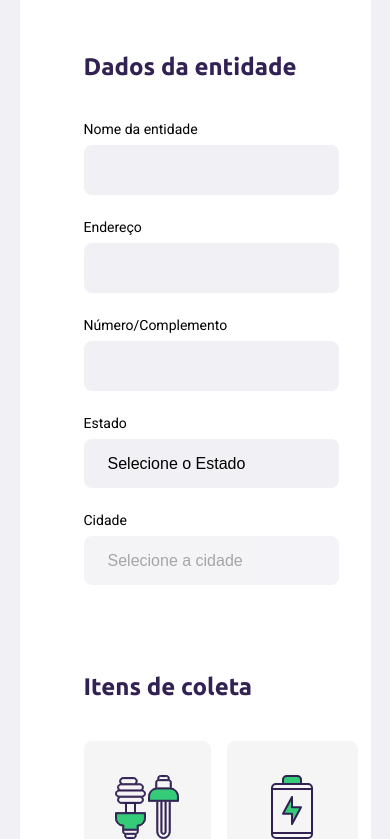
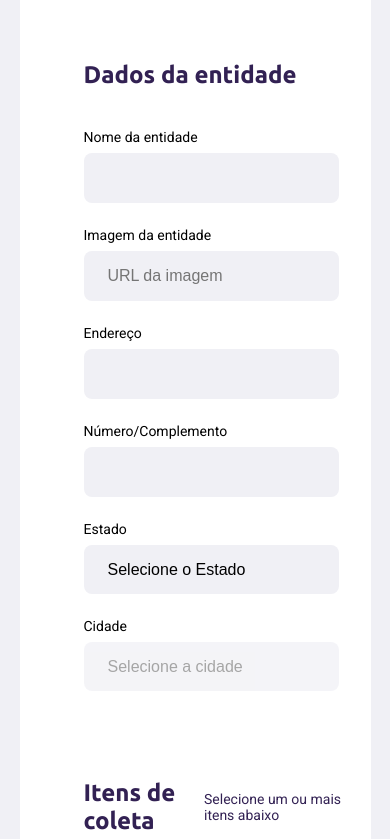
Before and after one commit to flavioflnlima/NLW-Ecoleta, a website: page src/views/create-point.html in a window 390 px wide. Shown: the part 365-1204 px from the top of the page. Drawn offline with nearby package versions, Linux system fonts and the light colour scheme; files that its build step writes are made by us from their sources; no server answers; files whose address does not match are found by name.

Commit message:
feat: ajustado o layout da create-point

```diff
--- a/public/styles/create-point.css
+++ b/public/styles/create-point.css
@@ -5,7 +5,7 @@
   margin: 0 auto;
 }
 #page-create-point header {
-  margin-top: 40px;
+  margin-top: 48px;
   display: flex;
   justify-content: space-between;
   align-items: center;
@@ -49,10 +49,20 @@ form fieldset {
 
 form legend {
   margin-bottom: 40px;
+  display: flex;
+  align-items: center;
+  justify-content: space-between;
+
+  width: 100%;
 }
 
 form legend h2 {
   font-size: 24px;
+}
+
+form legend span{
+  font-size: 14px;
+  color: var(--title-color);
 }
 
 form .field {
@@ -74,7 +84,7 @@ form select {
 
   border-radius: 8px;
 
-  outline: none;
+  /* outline: none; */
 }
 form select {
   -webkit-appearance: none;
--- a/public/styles/responsive.css
+++ b/public/styles/responsive.css
@@ -19,27 +19,26 @@
   #page-home main {
     align-items: center;
   }
-  #page-create-point .items-grid{
+
+  #page-create-point .items-grid {
     grid-template-columns: 1fr 1fr;
   }
-  /*TODO: verificar estilo de recursividade*/
-  #page-create-point form .field-group{
-    display: block;
+  #page-create-point .field-group {
+    flex-direction: column;
   }
-  #page-create-point form .field-group .field + .field {
-    margin-left: auto;
+  #page-create-point .field-group .field + .field {
+    margin-left: 0;
   }
 
-  #page-search-results .cards{
+  #page-search-results .cards {
     grid-template-columns: 1fr;
   }
-  #page-search-results .cards{
+  #page-search-results .cards {
     text-align: center;
   }
-  #page-search-results .cards img{
+  #page-search-results .cards img {
     height: 250px;
   }
-
 }
 @media (min-width: 1700px) {
   #page-home {
--- a/src/views/create-point.html
+++ b/src/views/create-point.html
@@ -19,9 +19,15 @@
         <h2>Dados da entidade</h2>
       </legend>
 
-      <div class="field">
-        <label for="name">Nome da entidade</label>
-        <input type="text" name="name" required="required"/>
+      <div class="field-group">
+        <div class="field">
+          <label for="name">Nome da entidade</label>
+          <input type="text" name="name" required="required"/>
+        </div>
+        <div class="field">
+          <label for="name">Imagem da entidade</label>
+          <input type="url" name="image" placeholder="URL da imagem" required="required"/>
+        </div>
       </div>
 
       <div class="field-group">
@@ -54,6 +60,7 @@
     <fieldset>
       <legend>
         <h2>Itens de coleta</h2>
+        <span>Selecione um ou mais itens abaixo</span>
       </legend>
       <div class="items-grid">
         <li data-id="1">
```
